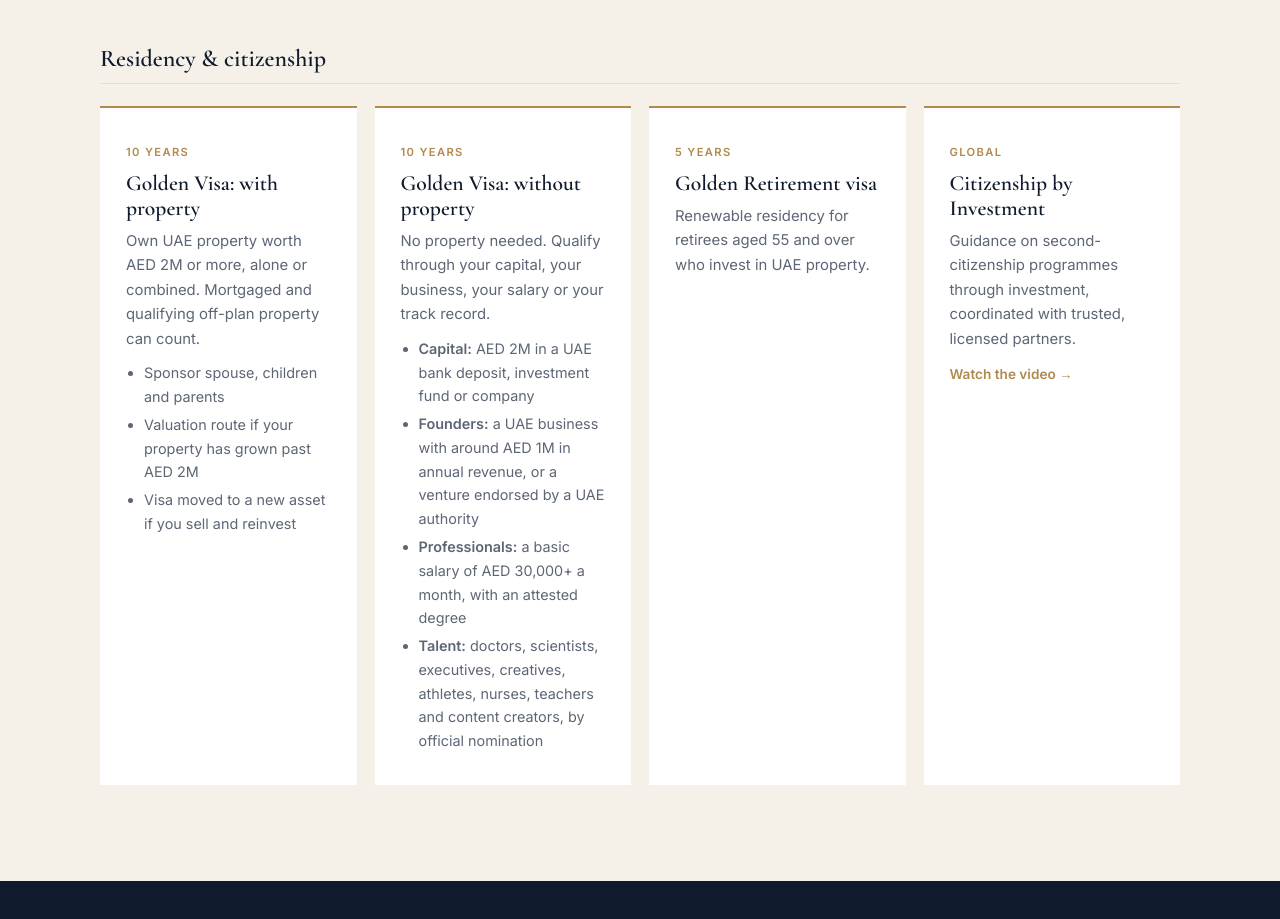
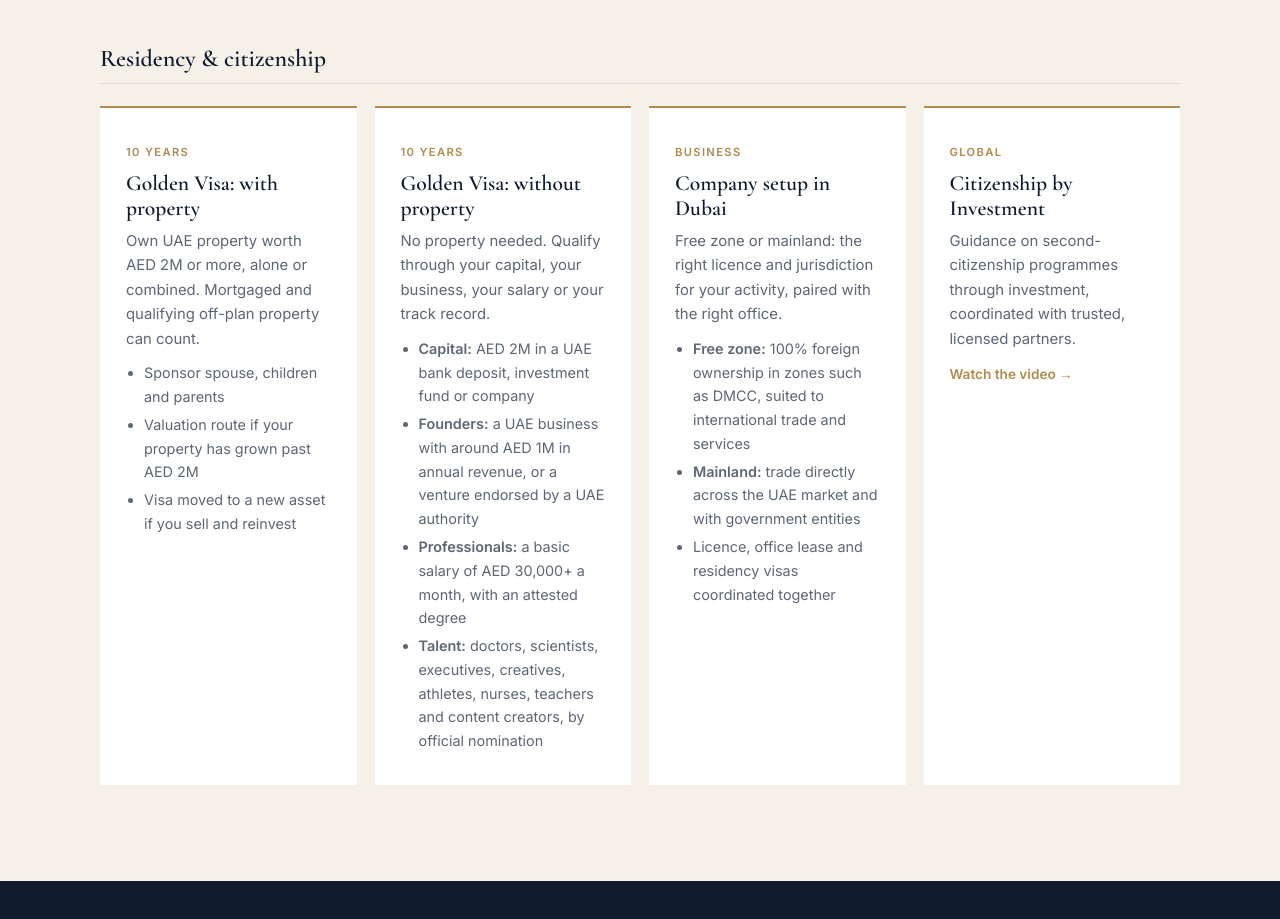
Before and after one commit to georges-realestate/My-site, a plain HTML site: page index.html in a window 1280 px wide. Shown: the part 2301-3220 px from the top of the page. Drawn offline with nearby package versions, Linux system fonts and the light colour scheme.

Commit message:
Update Golden Visa information and add business setup details
Added information about business setup in Dubai and removed the Golden Retirement visa section.

```diff
--- a/index.html
+++ b/index.html
@@ -271,7 +271,8 @@ footer{background:#0a1320;color:#7d8796;font-size:.8rem;padding:26px 0;text-alig
         <ul><li>Sponsor spouse, children and parents</li><li>Valuation route if your property has grown past AED 2M</li><li>Visa moved to a new asset if you sell and reinvest</li></ul></div>
       <div class="card"><span class="tag">10 years</span><h3>Golden Visa: without property</h3><p>No property needed. Qualify through your capital, your business, your salary or your track record.</p>
         <ul><li><b>Capital:</b> AED 2M in a UAE bank deposit, investment fund or company</li><li><b>Founders:</b> a UAE business with around AED 1M in annual revenue, or a venture endorsed by a UAE authority</li><li><b>Professionals:</b> a basic salary of AED 30,000+ a month, with an attested degree</li><li><b>Talent:</b> doctors, scientists, executives, creatives, athletes, nurses, teachers and content creators, by official nomination</li></ul></div>
-      <div class="card"><span class="tag">5 years</span><h3>Golden Retirement visa</h3><p>Renewable residency for retirees aged 55 and over who invest in UAE property.</p></div>
+            <div class="card"><span class="tag">Business</span><h3>Company setup in Dubai</h3><p>Free zone or mainland: the right licence and jurisdiction for your activity, paired with the right office.</p>
+        <ul><li><b>Free zone:</b> 100% foreign ownership in zones such as DMCC, suited to international trade and services</li><li><b>Mainland:</b> trade directly across the UAE market and with government entities</li><li>Licence, office lease and residency visas coordinated together</li></ul></div>
       <div class="card"><span class="tag">Global</span><h3>Citizenship by Investment</h3><p>Guidance on second-citizenship programmes through investment, coordinated with trusted, licensed partners.</p>
         <a class="card-link" href="citizenship-by-investment.mp4" target="_blank" rel="noopener">Watch the video →</a></div>
     </div>
```
